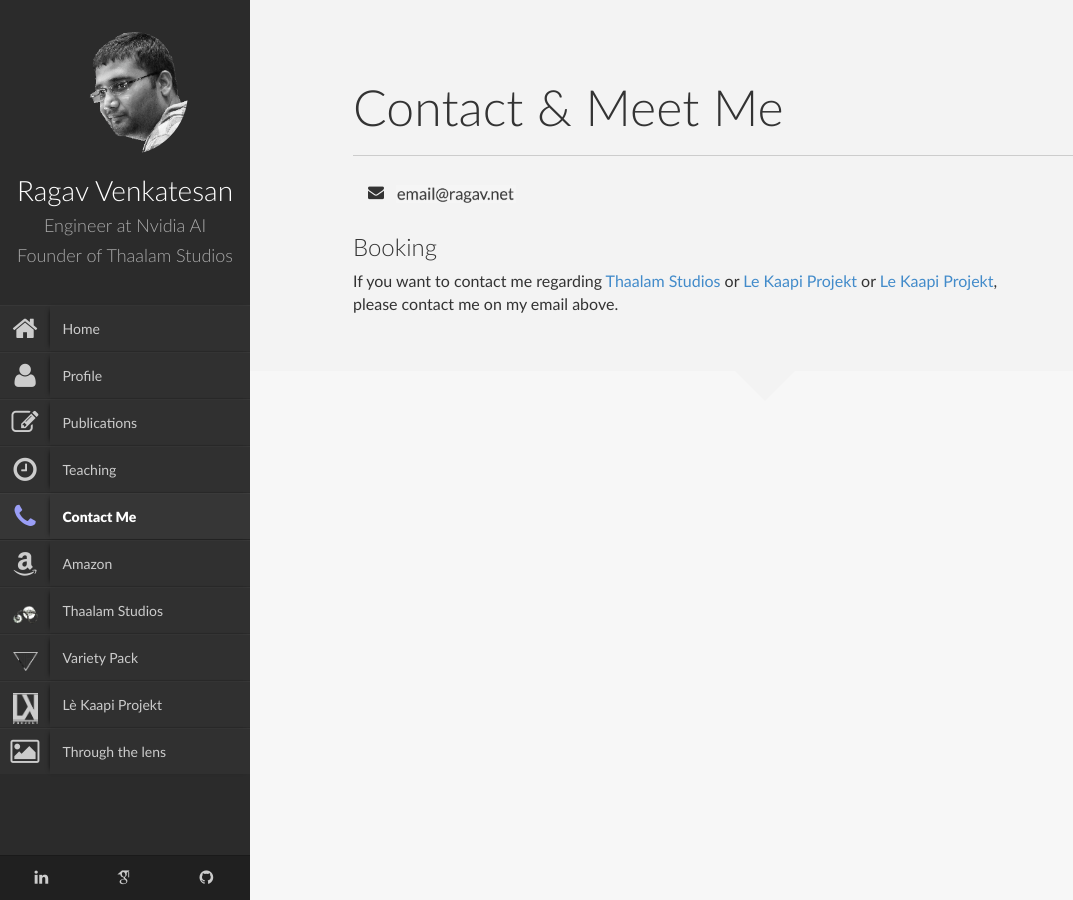
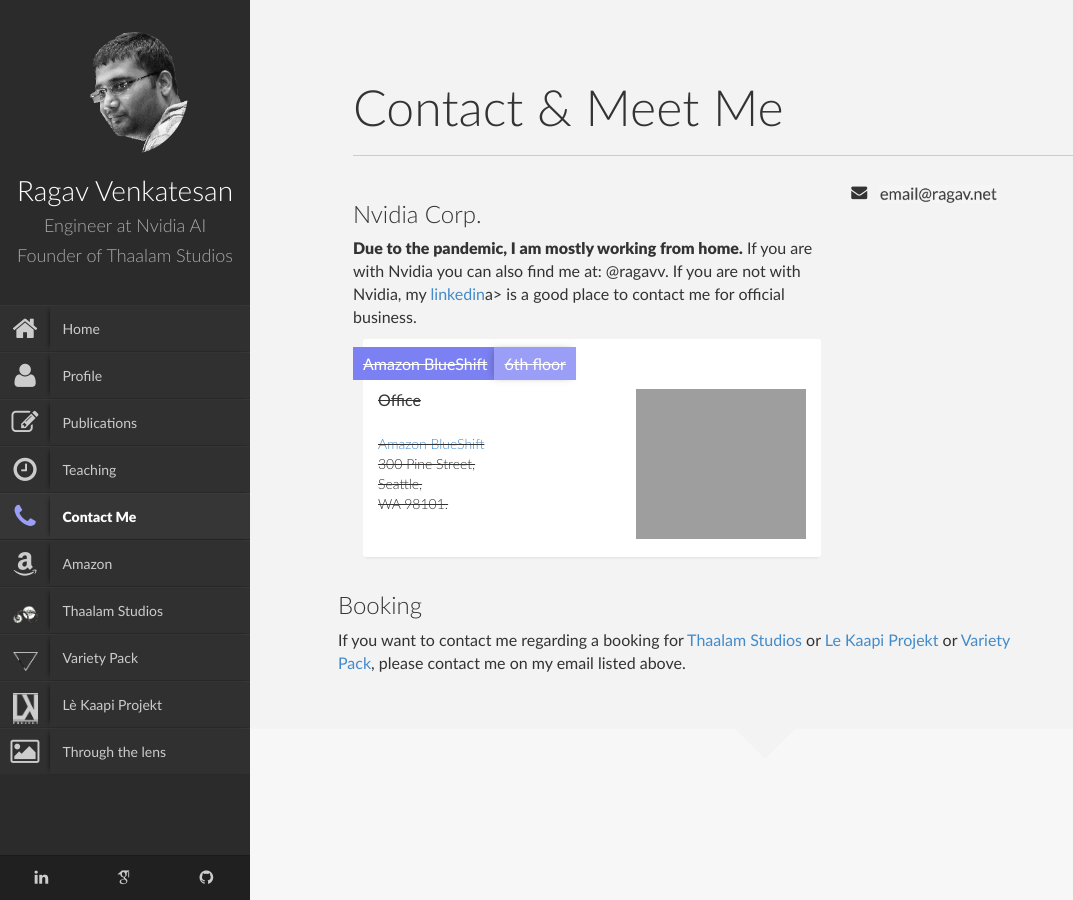
Before and after one commit to ragavvenkatesan/ragavvenkatesan.github.io, a Jekyll site: the page built from contact.html, in a window 1280 px wide. Shown: the whole page, without its empty margins (0-1073 px from the left). Built offline with Jekyll 4.4.1, drawn with Linux system fonts in a browser that asks for light colours; nearby versions of some CDN libraries; grey boxes are pictures that could not be loaded.

Commit message:
Updated contact info.

```diff
--- a/contact.html
+++ b/contact.html
@@ -8,15 +8,14 @@
             <div class="section-container">
 
                 <h2 class="title">Contact & Meet Me</h2>
-                <!--
+
                 <div class="row">
                     <div class="col-md-7">
-                      <h3>Amazon <s>BlueShift, 6th floor.</s></h3>
+                      <h3>Nvidia Corp.</h3>
 
-                        <p><s>You can find me at my office almost everyday from 9:30am till about 6:00pm.</s>
-                        <strong>Due to covid, I am mostly working from home in 2020/2021.</strong>
-                        If you are with Amazon you can also find me on phonetool: @ragavven.
-                        If you are not with Amazon, my linkedin profile is a good place to contact me.</p>
+                        <strong>Due to the pandemic, I am mostly working from home.</strong>
+                        If you are with Nvidia you can also find me at: @ragavv.
+                        If you are not with Nvidia, my <a href="https://linkedin.ragav.net/">linkedin</a>a> is a good place to contact me for official business.</p>
                      <ul class="ul-card">
                          <li>
                             <div class="dy">
@@ -34,7 +33,7 @@
                             </div>
                         </li>
                     </ul>
-        		</div> -->
+        		</div>
 
 
                 <div class="col-md-5">
@@ -51,8 +50,8 @@
                 <div class="row">
                     <div class="col-md-10">
                       <h3>Booking</h3>
-                        <p> If you want to contact me regarding <a href="{{site.url}}/thaalam.html">Thaalam Studios</a> or
-                            <a href="{{site.url}}/le-kaapi-projekt.html">Le Kaapi Projekt</a> or <a href="{{site.url}}/variety-pack.html">Le Kaapi Projekt</a>, please contact me on my email above. </p>
+                        <p> If you want to contact me regarding a booking for <a href="{{site.url}}/thaalam.html">Thaalam Studios</a> or
+                            <a href="{{site.url}}/le-kaapi-projekt.html">Le Kaapi Projekt</a> or <a href="{{site.url}}/variety-pack.html">Variety Pack</a>, please contact me on my email listed above. </p>
                     </div>
                 </div>
     </div>
```
